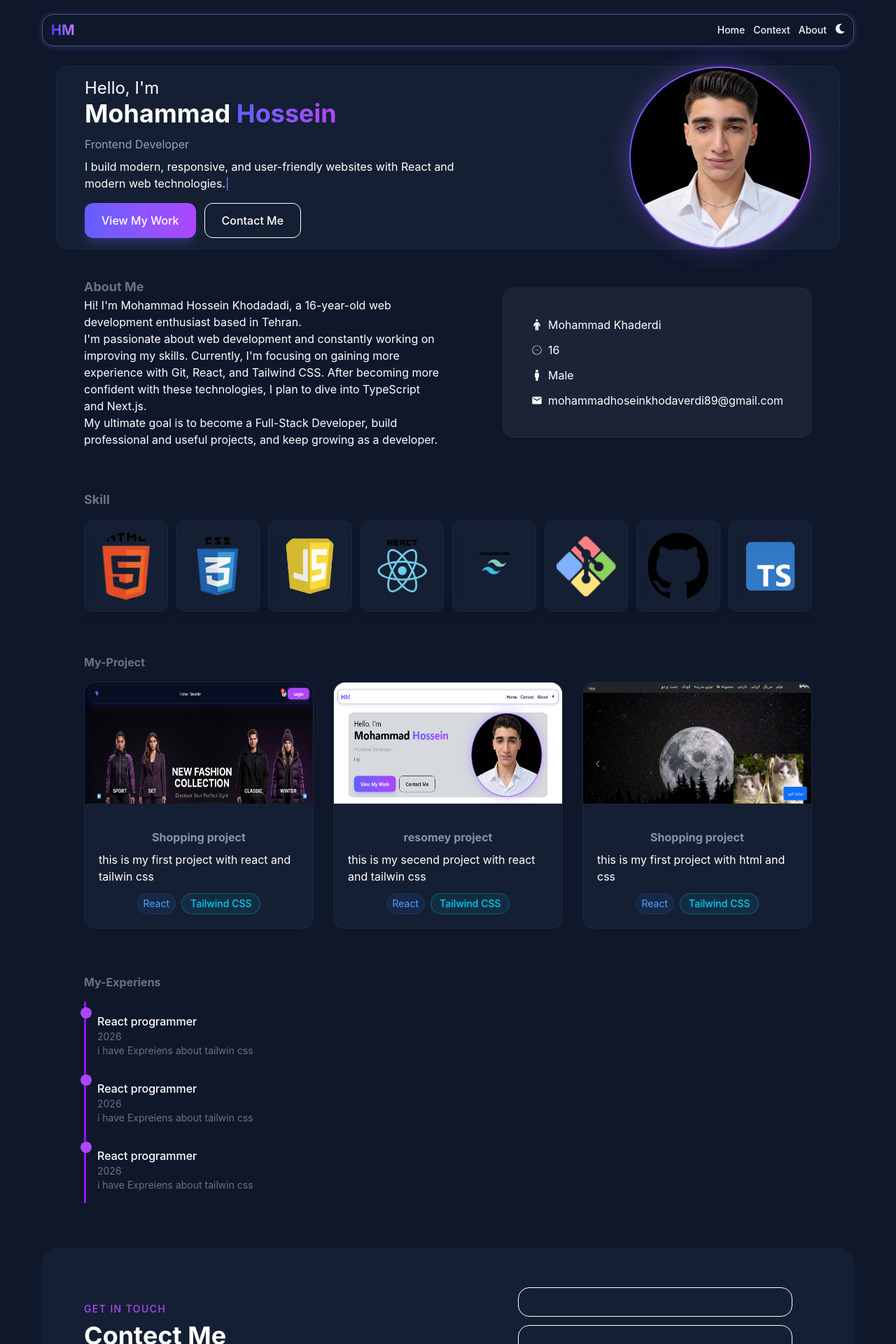
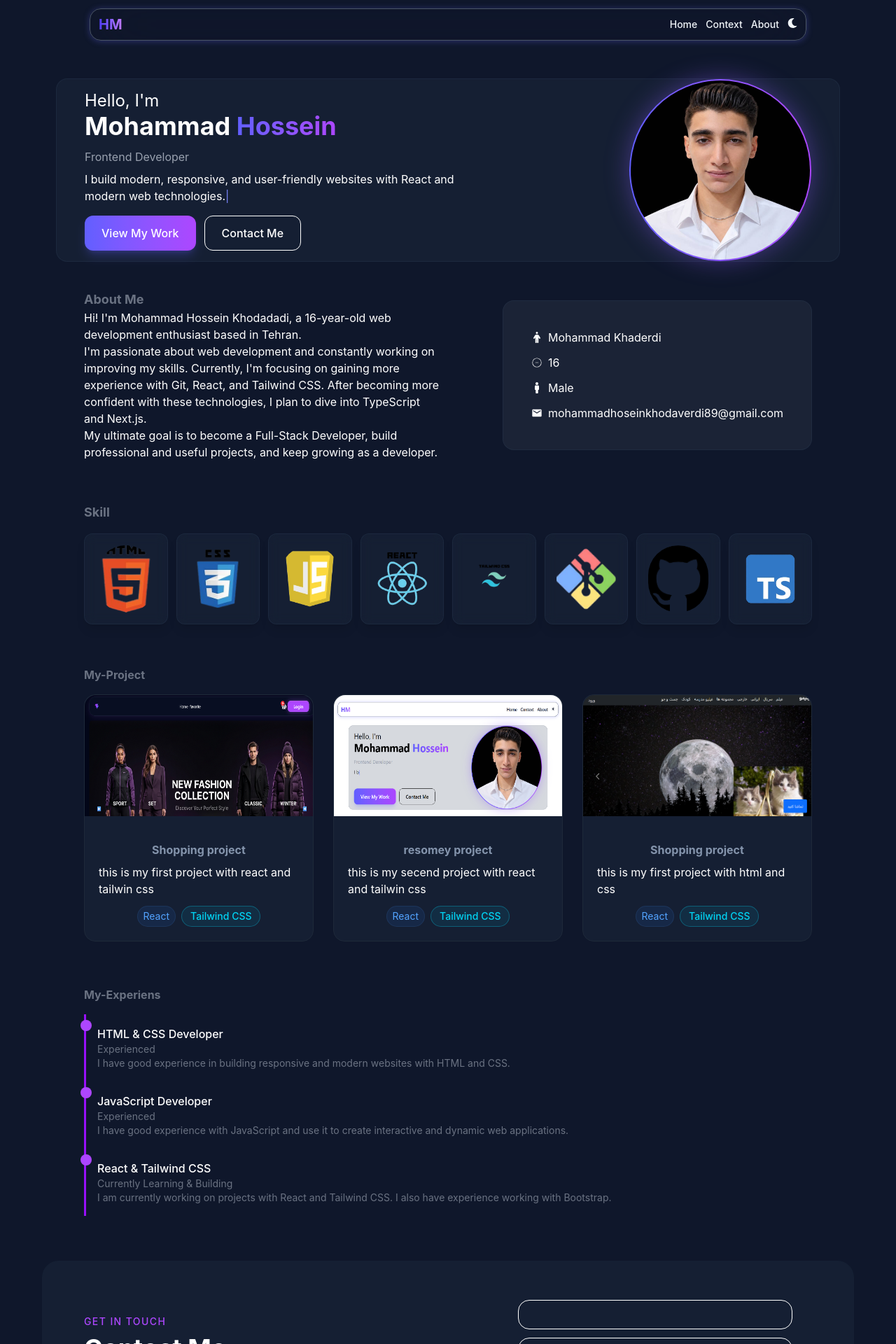
Before and after one commit to mohammadhoseinkhodaverdi89-ai/my-site, a React (Vite) app: page / in a window 1280 px wide. Shown: the top 1920 px of the page at 70% size. Built offline with nearby package versions, Linux system fonts and the light colour scheme.

Commit message:
change explan

```diff
--- a/src/Expreiens/Experiens.jsx
+++ b/src/Expreiens/Experiens.jsx
@@ -35,7 +35,7 @@ const children = {
 };
   const isdark = useBackGroundChange((state) => state.isdark)
   return(
-    <motion.div
+<motion.div
     variants={Container}
     initial="hidden"
     whileInView="invisible"
@@ -47,21 +47,21 @@ const children = {
     >
     <div className="border-l-3 border-purple-600 relative p-4">
      <span className="bg-purple-500 w-3 h-3 p-2 rounded-full absolute -left-2 top-2"></span>
-     <h2 className="font-medium">React programmer</h2>
-     <p className="text-sm text-gray-500">2026</p>
-     <p className="text-sm text-gray-500">i have Expreiens about tailwin css</p>
+     <h2 className="font-medium">HTML & CSS Developer</h2>
+     <p className="text-sm text-gray-500">Experienced</p>
+     <p className="text-sm text-gray-500">I have good experience in building responsive and modern websites with HTML and CSS.</p>
     </div>
      <div className="border-l-3 border-purple-600 relative p-4">
      <span className="bg-purple-500 w-3 h-3 p-2 rounded-full absolute -left-2 top-2"></span>
-     <h2 className="font-medium">React programmer</h2>
-     <p className="text-sm text-gray-500">2026</p>
-     <p className="text-sm text-gray-500">i have Expreiens about tailwin css</p>
+     <h2 className="font-medium">JavaScript Developer</h2>
+     <p className="text-sm text-gray-500">Experienced</p>
+     <p className="text-sm text-gray-500">I have good experience with JavaScript and use it to create interactive and dynamic web applications.</p>
     </div>
      <div className="border-l-3 border-purple-600 relative p-4">
      <span className="bg-purple-500 w-3 h-3 p-2 rounded-full absolute -left-2 top-2"></span>
-     <h2 className="font-medium">React programmer</h2>
-     <p className="text-sm text-gray-500">2026</p>
-     <p className="text-sm text-gray-500">i have Expreiens about tailwin css</p>
+     <h2 className="font-medium">React & Tailwind CSS</h2>
+     <p className="text-sm text-gray-500">Currently Learning & Building</p>
+     <p className="text-sm text-gray-500">I am currently working on projects with React and Tailwind CSS. I also have experience working with Bootstrap.</p>
     </div>
     </motion.div>
     </motion.div>
--- a/src/Footer/footer.jsx
+++ b/src/Footer/footer.jsx
@@ -1,13 +1,18 @@
 import useBackGroundChange from "../Handler-bg/Handler";
 import { CiLocationOn } from "react-icons/ci";
 import { IoMdLocate } from "react-icons/io";
+import { motion } from 'framer-motion'
 function footer() {
   const isdark = useBackGroundChange((state) => state.isdark);
   return (
     <div
       className={`flex flex-row justify-between items-center md:px-10 lg:px-15 mt-16 bg-slate-700/20 p-7 rounded-3xl ${isdark ? "text-white" : "text-black"}`}
     >
-      <section>
+      <motion.section
+      initial={{opacity : 0 , x : -50}}
+      whileInView={{opacity : 1 , x : 0}}
+      transition={{duration : 0.3}}
+      >
         <div className="flex flex-col">
           <p className="mb-2 text-sm font-medium uppercase tracking-widest text-purple-500">
             Get in touch
@@ -36,8 +41,12 @@ function footer() {
             </div>
           </div>
         </div>
-      </section>
-      <section className="w-full max-w-md p-5 md:p-7">
+      </motion.section>
+      <motion.section
+      initial={{opacity : 0 , x : 50}}
+      whileInView={{opacity : 1 , x : 0}}
+      transition={{duration : 0.3}}
+      className="w-full max-w-md p-5 md:p-7">
         <div className="flex flex-col items-center gap-3 justify-center  ">
           <input
             type="text"
@@ -50,11 +59,11 @@ function footer() {
           <textarea
             rows="5"
             placeholder="Your message"
-            className="resize-none rounded-xl border border-gray-500/20 bg-slate-800/30 px-4 py-3 outline-none transition focus:border-purple-500 focus:ring-2 focus:ring-purple-500/20"
+            className="resize-none rounded-xl border border-gray-500/20 bg-slate-800/30 px-4 py-3 outline-none transition focus:border-purple-500 focus:ring-2 focus:ring-purple-500/20 w-full"
           />
           <button className="bg-purple-500 w-full rounded-2xl font-medium py-2.5 hover:bg-purple-500/70 hover:scale-105 transition-all duration-300 active:scale-95">Send message</button>
         </div>
-      </section>
+      </motion.section>
     </div>
   );
 }
--- a/src/Header/Header.jsx
+++ b/src/Header/Header.jsx
@@ -6,7 +6,7 @@ function Header() {
     const toggle = useBackGroundChange((state) => state.toggle)
     const isdark = useBackGroundChange((state) => state.isdark)
     return (
-      <header className="relative top-3">
+<header className="fixed top-3 left-1/2 -translate-x-1/2 w-[100%] max-w-5xl z-50">
   <nav>
     <div
       className={`
@@ -16,7 +16,8 @@ function Header() {
         rounded-2xl
         px-3 py-2
         shadow-[0_1px_10px_rgba(99,102,241,0.35)]
-        ${isdark ? "bg-slate-900 text-slate-100" : "bg-white text-slate-900"}
+        backdrop-blur-2xl
+        ${isdark ? "bg-slate-900/20 text-slate-100" : "bg-blue-100/20 text-slate-900"}
       `}
     >
       <div>
--- a/src/Sections/Section.jsx
+++ b/src/Sections/Section.jsx
@@ -43,7 +43,7 @@ function Sections() {
     }, [index, deleting, text]);
 
     return (
-        <div className={`flex flex-row justify-between items-center relative top-10 lg:mx-5 md:mx-10 md:px-5 lg:px-10 rounded-2xl bg-slate-700/20 border border-slate-700/30`}>
+        <div className={`flex flex-row justify-between items-center relative top-10 lg:mx-5 md:mx-10 md:px-5 lg:px-10 rounded-2xl bg-slate-700/20 border border-slate-700/30 mt-16`}>
 
             <section className={`flex flex-col max-w-xl text-left ${isdark ? 'text-white' : 'text-black'}`}>
 
```
